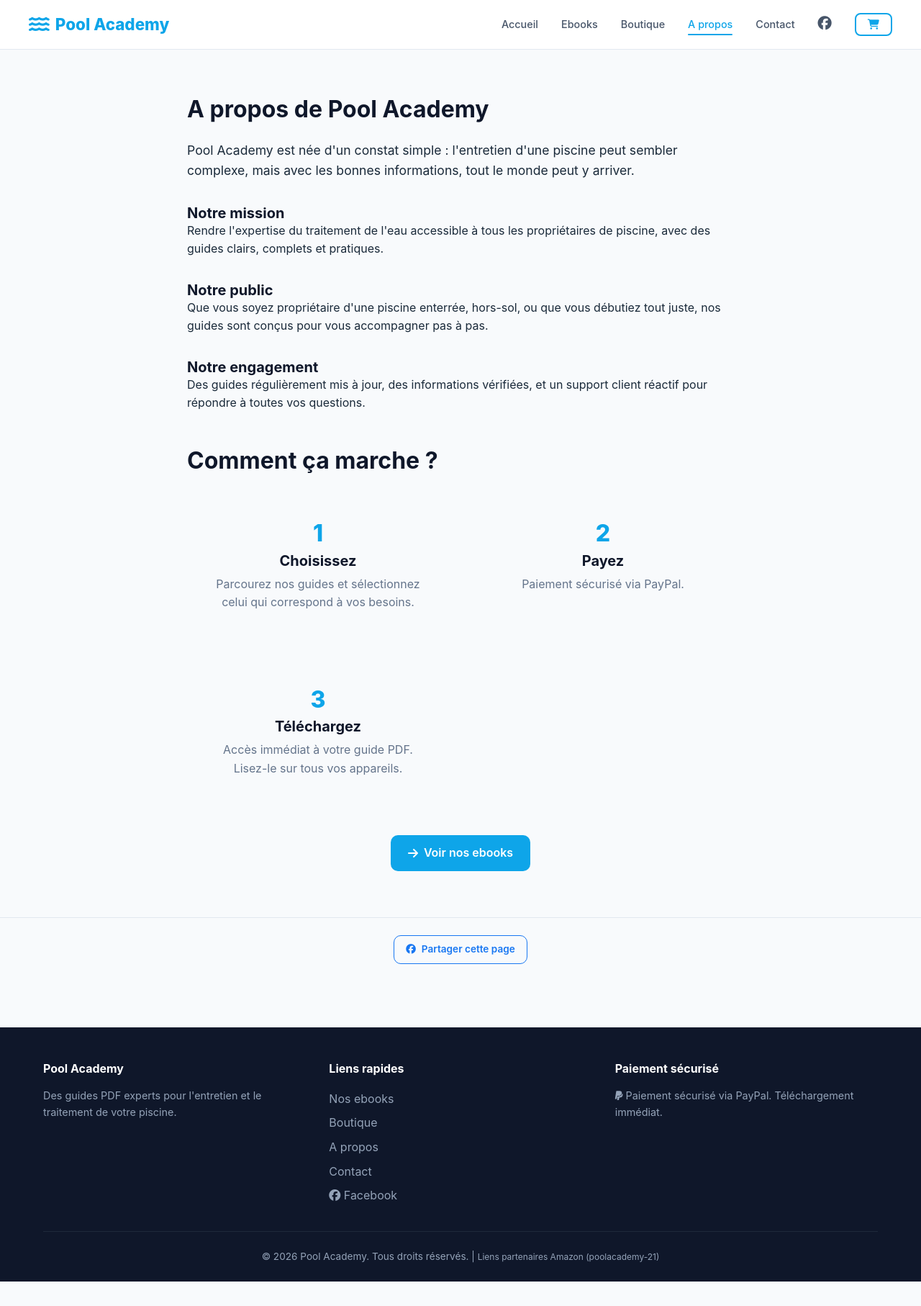
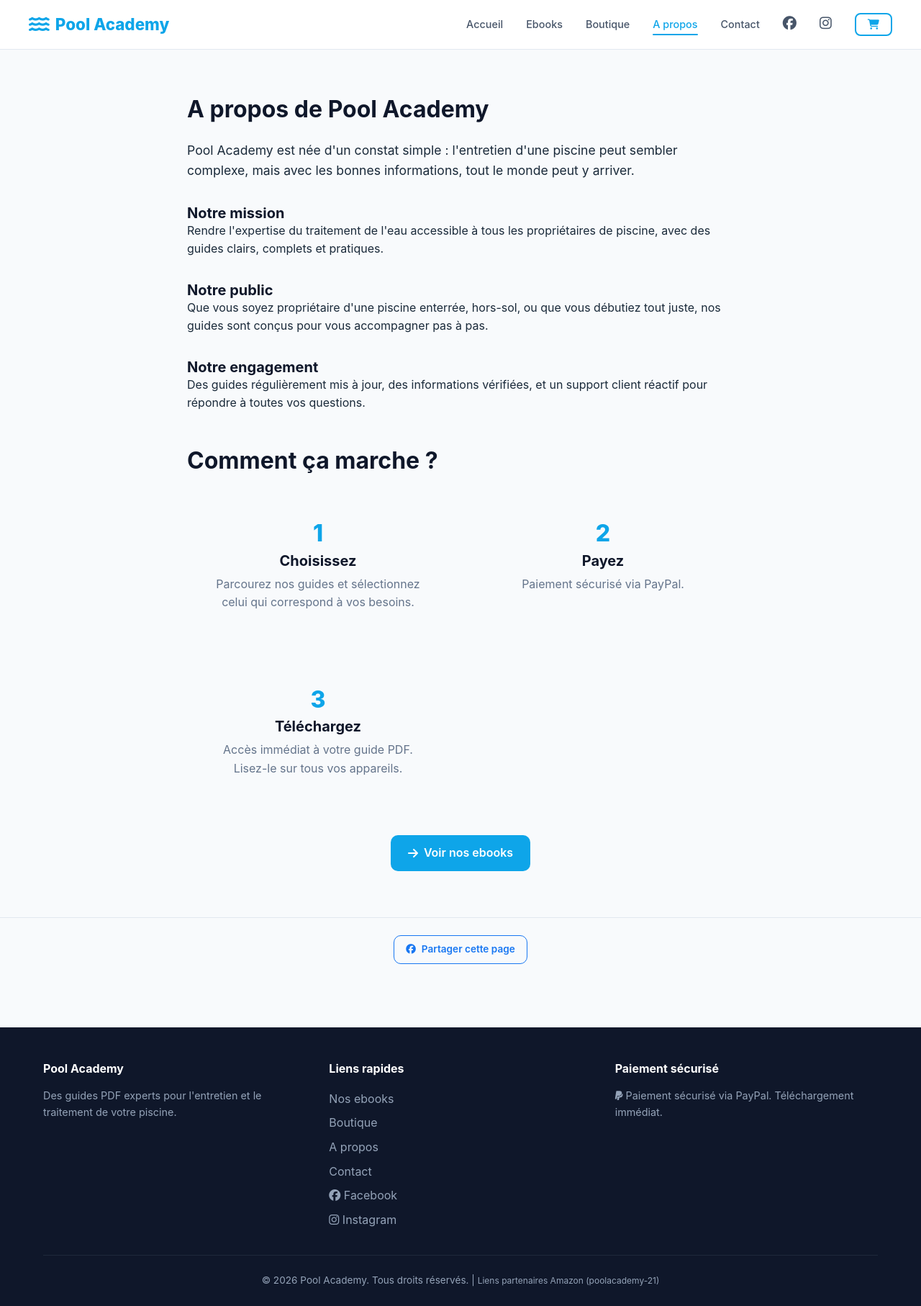
Before and after one commit to TACHIHANT/pool-academy, a plain HTML site: page a-propos.html in a window 1280 px wide. Shown: the whole page at 72% size. Before the commit the page ends 1780 px from the top, so only its background shows below. Drawn offline with Linux system fonts and the light colour scheme.

Commit message:
Add Instagram link to header and footer on all pages

```diff
--- a/a-propos.html
+++ b/a-propos.html
@@ -43,6 +43,7 @@
         <a href="a-propos.html">A propos</a>
         <a href="contact.html">Contact</a>
         <a href="https://web.facebook.com/profile.php?id=61576340156579" target="_blank" rel="noopener" aria-label="Facebook"><i class="fab fa-facebook" style="font-size:1.2rem;"></i></a>
+<a href="https://www.instagram.com/experctconseil/" target="_blank" rel="noopener" aria-label="Instagram"><i class="fab fa-instagram" style="font-size:1.2rem;"></i></a>
         <button class="cart-btn" onclick="window.location='panier.html'">
           <i class="fas fa-shopping-cart"></i> <span class="cart-count" style="display:none;">0</span>
         </button>
@@ -117,6 +118,7 @@
           <a href="a-propos.html">A propos</a>
           <a href="contact.html">Contact</a>
           <a href="https://web.facebook.com/profile.php?id=61576340156579" target="_blank" rel="noopener"><i class="fab fa-facebook"></i> Facebook</a>
+<a href="https://www.instagram.com/experctconseil/" target="_blank" rel="noopener"><i class="fab fa-instagram"></i> Instagram</a>
         </div>
         <div>
           <h4>Paiement sécurisé</h4>
```
Also changed, not shown: boutique.html (+2 -0 lines), contact.html (+2 -0 lines), index.html (+2 -0 lines), merci.html (+2 -0 lines), panier.html (+2 -0 lines), produit.html (+2 -0 lines), produits.html (+2 -0 lines).
